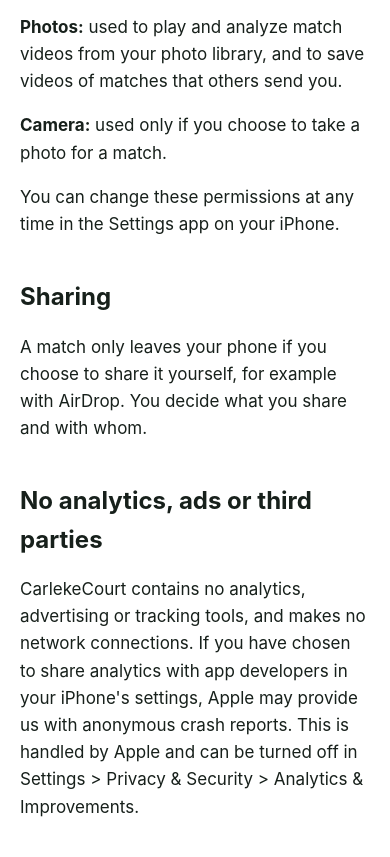
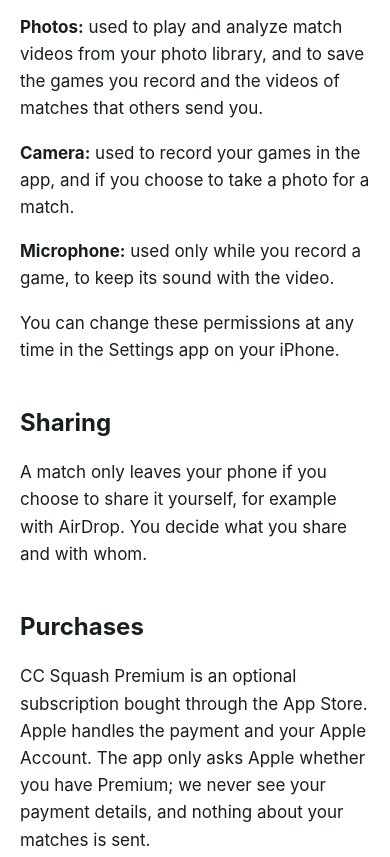
Before and after one commit to NellieCarleke/carlekecourt, a plain HTML site: page privacy.html in a window 390 px wide. Shown: the part 840-1697 px from the top of the page. Drawn offline with Linux system fonts and the light colour scheme.

Commit message:
Cover recording, the microphone and Premium purchases in the privacy policy
The app now records games, uses the microphone while recording, and
talks to Apple for the Premium subscription, so the policy no longer
says it makes no network connections. The support page lists iPad.

Co-Authored-By: Claude Opus 5.5 <noreply@anthropic.com>

```diff
--- a/privacy.html
+++ b/privacy.html
@@ -18,7 +18,7 @@
   </header>
 
   <main>
-    <p class="muted">Last updated: November 8, 2026</p>
+    <p class="muted">Last updated: November 23, 2026</p>
 
     <h2>No data leaves your phone</h2>
     <p>CarlekeCourt is built so that you stay in control of your data. We do not collect, store, sell or see any of your information. There is no account, no sign-up and no tracking.</p>
@@ -27,15 +27,19 @@
     <p>The app analyzes your match videos entirely on your device. The results, such as rallies, scores, statistics, tags and player profiles, are stored only on your iPhone. Nothing is sent to us or to anyone else.</p>
 
     <h2>Permissions</h2>
-    <p><strong>Photos:</strong> used to play and analyze match videos from your photo library, and to save videos of matches that others send you.</p>
-    <p><strong>Camera:</strong> used only if you choose to take a photo for a match.</p>
+    <p><strong>Photos:</strong> used to play and analyze match videos from your photo library, and to save the games you record and the videos of matches that others send you.</p>
+    <p><strong>Camera:</strong> used to record your games in the app, and if you choose to take a photo for a match.</p>
+    <p><strong>Microphone:</strong> used only while you record a game, to keep its sound with the video.</p>
     <p>You can change these permissions at any time in the Settings app on your iPhone.</p>
 
     <h2>Sharing</h2>
     <p>A match only leaves your phone if you choose to share it yourself, for example with AirDrop. You decide what you share and with whom.</p>
 
+    <h2>Purchases</h2>
+    <p>CC Squash Premium is an optional subscription bought through the App Store. Apple handles the payment and your Apple Account. The app only asks Apple whether you have Premium; we never see your payment details, and nothing about your matches is sent.</p>
+
     <h2>No analytics, ads or third parties</h2>
-    <p>CarlekeCourt contains no analytics, advertising or tracking tools, and makes no network connections. If you have chosen to share analytics with app developers in your iPhone's settings, Apple may provide us with anonymous crash reports. This is handled by Apple and can be turned off in Settings &gt; Privacy &amp; Security &gt; Analytics &amp; Improvements.</p>
+    <p>CarlekeCourt contains no analytics, advertising or tracking tools. Its only network connection is to Apple, to buy, restore or renew a subscription. If you have chosen to share analytics with app developers in your iPhone's settings, Apple may provide us with anonymous crash reports. This is handled by Apple and can be turned off in Settings &gt; Privacy &amp; Security &gt; Analytics &amp; Improvements.</p>
 
     <h2>Deleting your data</h2>
     <p>Because all data is stored on your iPhone, you can remove it at any time by deleting matches in the app or by deleting the app. Your original videos remain in your photo library.</p>
```
Also changed, not shown: index.html (+1 -1 lines).
